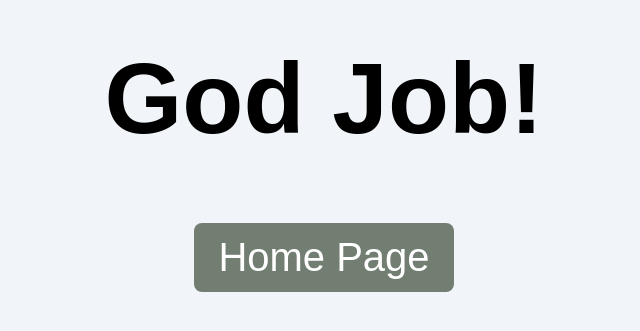
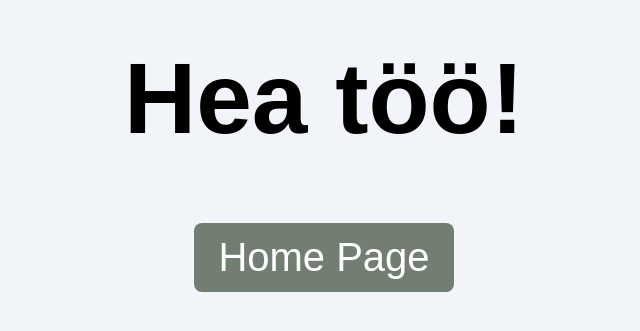
Before and after one commit to GerdaSiitan/game, a plain HTML site: page lastpage.html in a window 1280 px wide. Shown: the part 267-598 px from the top of the page, without its empty margins (316-956 px from the left). Drawn offline with Linux system fonts and the light colour scheme.

Commit message:
Update lastpage.html

```diff
--- a/lastpage.html
+++ b/lastpage.html
@@ -7,7 +7,7 @@
     <title>Stage 2</title>
 </head>
 <body>
-    <h1>God Job!</h1>
+    <h1>Hea töö!</h1>
     <button id="play-again-btn">Home Page</button>
     <script src="lastpage.js"></script>
 </body>
```
